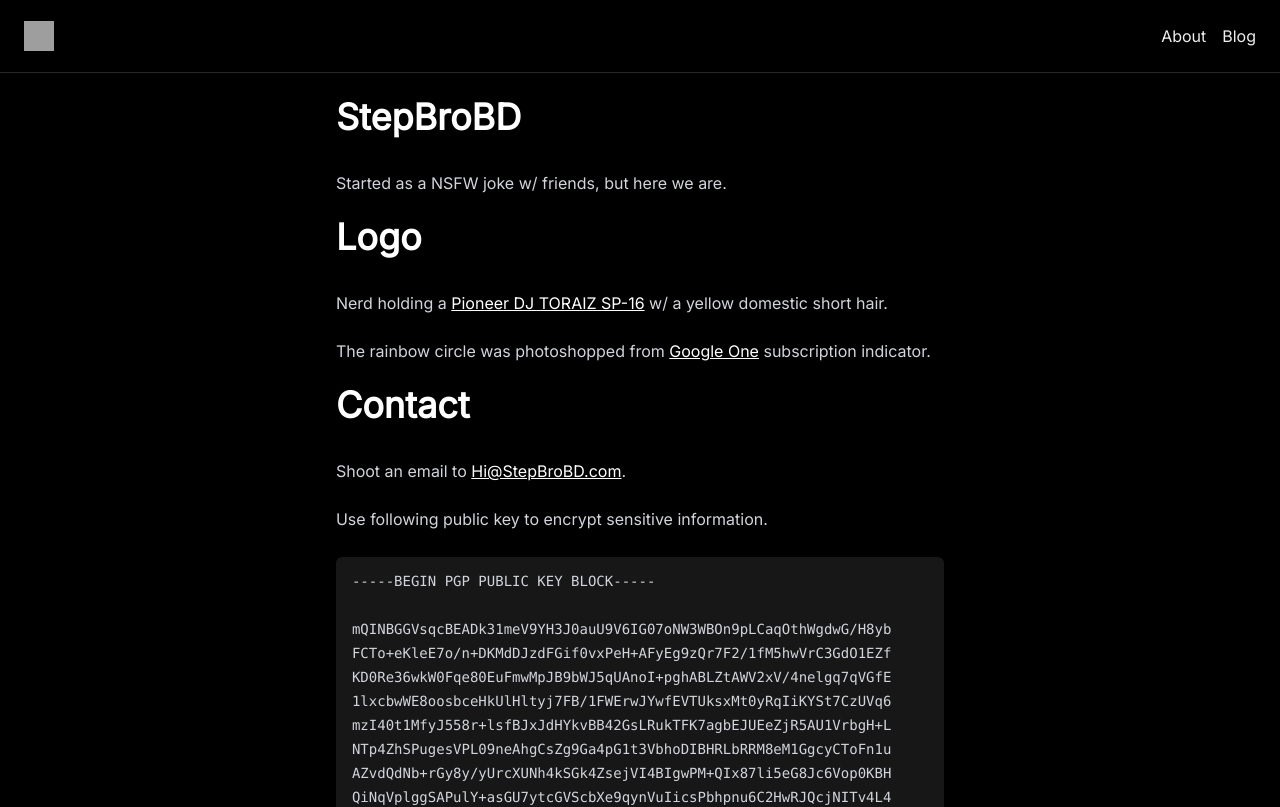
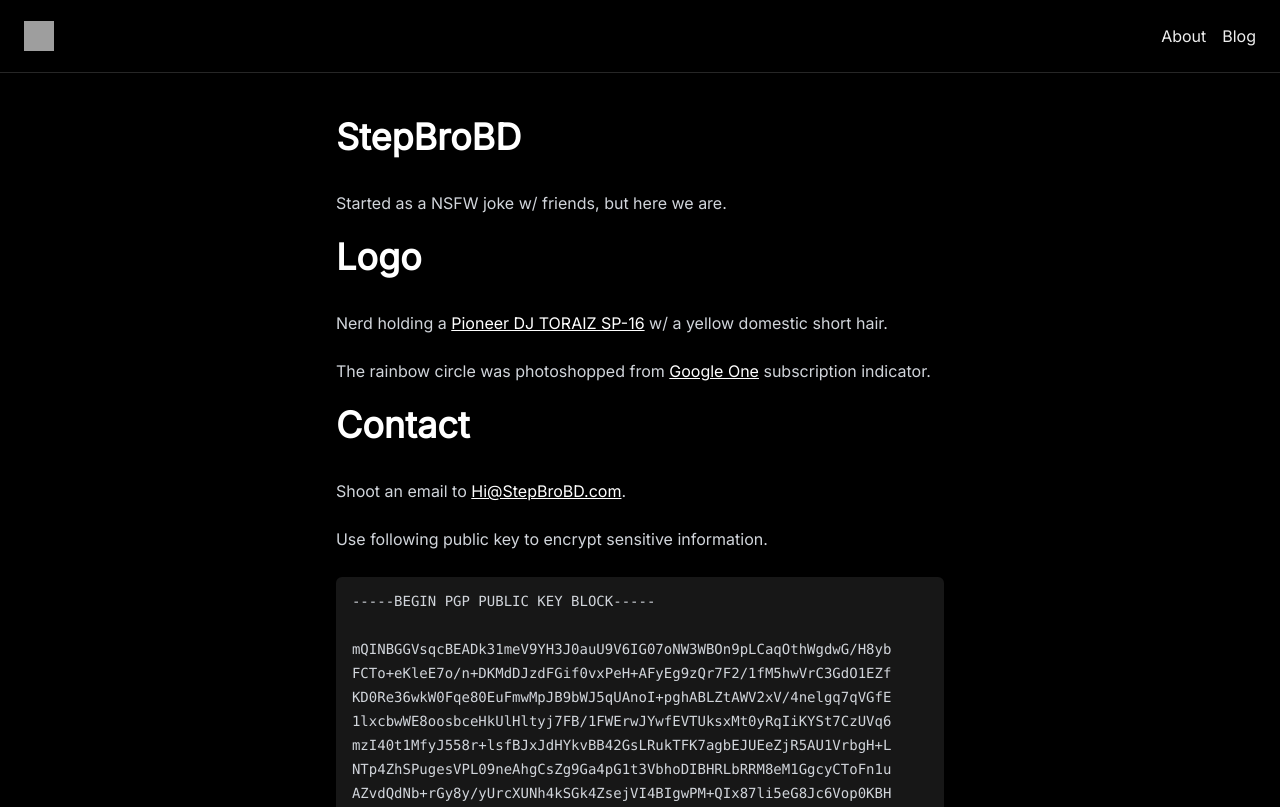
Before and after one commit to stepbrobd/stepbrobd, a Next.js app: page / in a window 1280 px wide. Shown: the top 807 px of the page. Built offline with nearby package versions, Linux system fonts and the light colour scheme; grey boxes are pictures that could not be loaded.

Commit message:
added margin for main content

```diff
--- a/src/components/layout.tsx
+++ b/src/components/layout.tsx
@@ -10,7 +10,7 @@ const Layout = ({children}: Props) => {
     return (
         <>
             <Header/>
-            <div className="selection:bg-yellow-400 selection:text-black">
+            <div className="mx-auto my-5 selection:bg-yellow-300 selection:text-black">
                 <main className="mx-auto px-6 py-6
                 prose prose-invert
                 prose-h1:font-black
```
